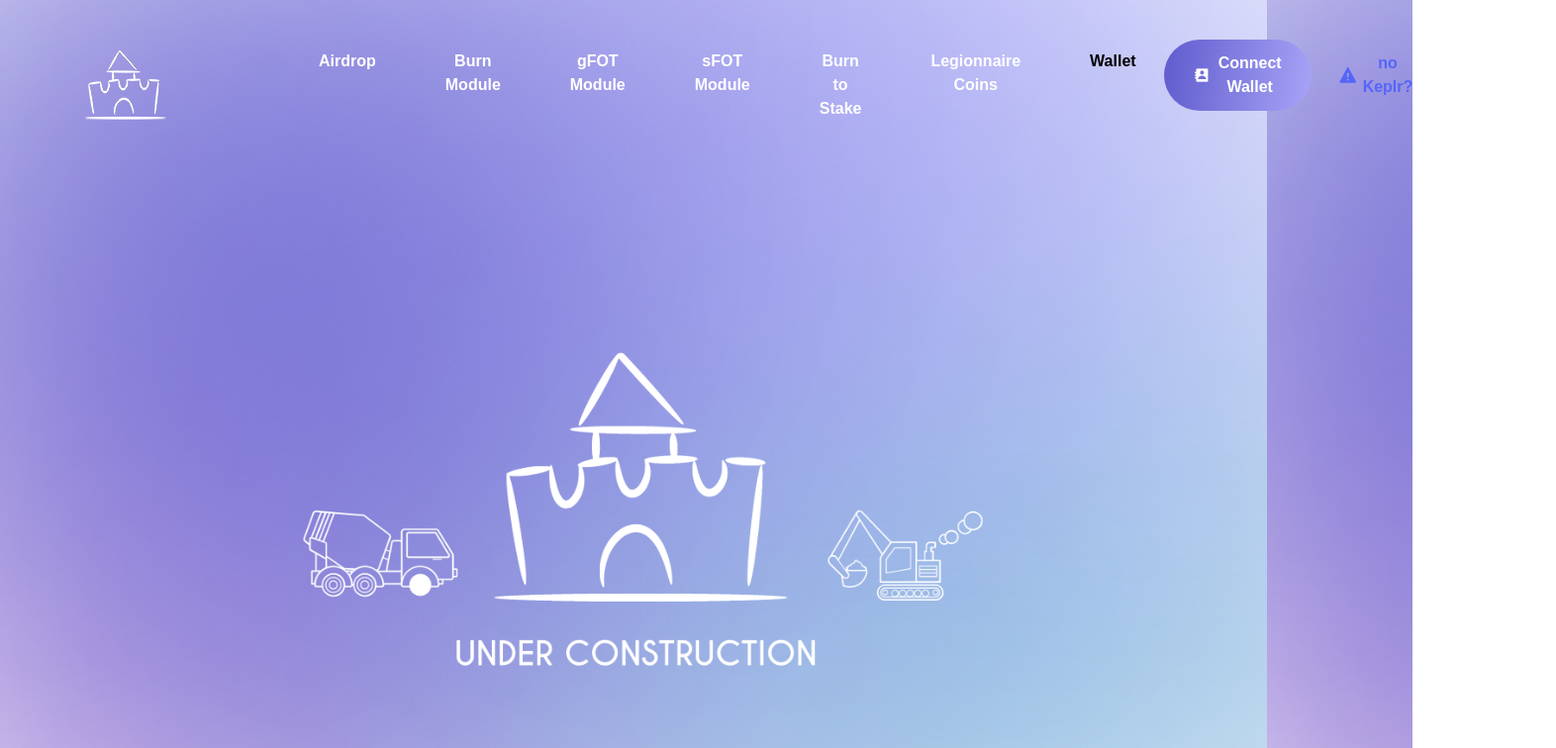
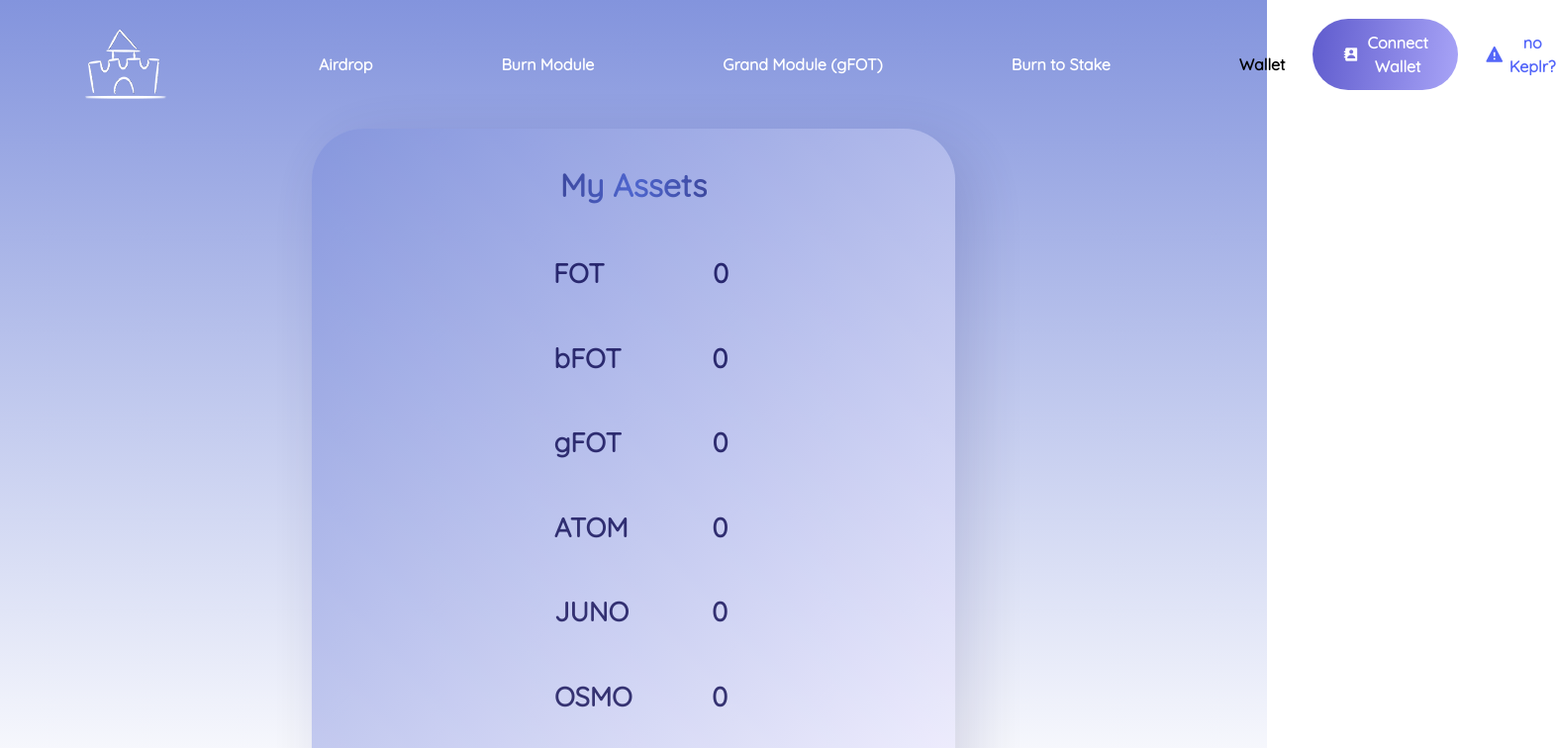
Before and after one commit to cryptooeros/Fortis-Oeconomia, a Next.js app: page /nwallet in a window 1280 px wide. Shown: the top 756 px of the page at 99% size, 1572 px wide, since content can reach past the window. Built offline with nearby package versions, Linux system fonts and the light colour scheme.

Commit message:
navbar-wallet

```diff
--- a/components/Layout/Navbar.tsx
+++ b/components/Layout/Navbar.tsx
@@ -99,7 +99,7 @@ const Navbar = () => {
               <ul className="navbar-nav">
                 <li className="nav-item">
                   <Link href="/airdrop" activeClassName="active">
-                    <a className="nav-link">Airdrop</a>
+                    <a className="nav-link" style={{whiteSpace:"nowrap"}}>Airdrop</a>
                   </Link>
                 </li>
                 {/*<li className="nav-item">
@@ -109,32 +109,32 @@ const Navbar = () => {
                   </li>*/}
                 <li className="nav-item">
                   <Link href="/burnmodule" activeClassName="active">
-                    <a className="nav-link">Burn Module</a>
+                    <a className="nav-link" style={{whiteSpace:"nowrap"}}>Burn Module</a>
                   </Link>
                 </li>
                 <li className="nav-item">
                   <Link href="/gFOTmodule" activeClassName="active">
-                    <a className="nav-link">gFOT Module</a>
+                    <a className="nav-link" style={{whiteSpace:"nowrap"}}>Grand Module (gFOT)</a>
                   </Link>
                 </li>
+                {/*<li className="nav-item">
+                  <Link href="/sFOTmodule" activeClassName="active">
+                    <a className="nav-link" style={{whiteSpace:"nowrap"}}>sFOT Module</a>
+                  </Link>
+                </li>*/}
                 <li className="nav-item">
-                  <Link href="/sFOTmodule" activeClassName="active">
-                    <a className="nav-link">sFOT Module</a>
+                  <Link href="/burntostake" activeClassName="active">
+                    <a className="nav-link" style={{whiteSpace:"nowrap"}}>Burn to Stake</a>
                   </Link>
                 </li>
-                <li className="nav-item">
-                  <Link href="/burntostake" activeClassName="active">
-                    <a className="nav-link">Burn to Stake</a>
+                {/*<li className="nav-item">
+                  <Link href="/legionnairecoins" activeClassName="active">
+                    <a className="nav-link" style={{whiteSpace:"nowrap"}}>Legionnaire Coins</a>
                   </Link>
-                </li>
-                <li className="nav-item">
-                  <Link href="/legionnairecoins" activeClassName="active">
-                    <a className="nav-link">Legionnaire Coins</a>
-                  </Link>
-                </li>
+                </li>*/}
                 <li className="nav-item">
                   <Link href="/nwallet" activeClassName="active">
-                    <a className="nav-link">Wallet</a>
+                    <a className="nav-link" style={{whiteSpace:"nowrap"}}>Wallet</a>
                   </Link>
                 </li>
               </ul>
--- a/pages/nwallet.tsx
+++ b/pages/nwallet.tsx
@@ -1,15 +1,83 @@
-
 const nwallet = () => {
   return (
-    <div className="container">
-              <img
-                src="/images/construction.png"
-                alt="image"
-                className="justify-left"
-                style={{ display: "block", marginLeft:"auto", marginRight:"auto", width: "750px", height:"750px" }}
-              />
+    <div style={{ width: "100%" }}>
+      <div className="container">
+        <div
+          className="currencyt-box"
+          style={{ height: "707px", width: "650px", top: "20px", bottom: "20px" }}
+        >
+          <div className="currencyt-selection">
+            <span className="wallet-title"
+              style={{
+                alignItems: "center",
+                fontWeight: "600",
+                fontSize: "32px",
+                lineHeight: "48px"
+              }}
+            >
+              My Assets
+            </span>
+            <div className="wallet-text">
+              <label className="wallet-label" style={{ fontSize: "27px" }}>
+                FOT
+                <span style={{
+                  marginLeft: "35%",
+                  fontSize: "27px"
+
+                }}> 0
+                </span>
+              </label>
+              <label className="wallet-label" style={{ fontSize: "27px" }} >
+                bFOT
+                <span style={{
+                  marginLeft: "31.5%",
+                  fontSize: "27px"
+                }}>
+                  0
+                </span>
+              </label>
+              <label className="wallet-label" style={{ fontSize: "27px" }} >
+                gFOT
+                <span style={{
+                  marginLeft: "31.5%",
+                  fontSize: "27px"
+                }}>
+                  0
+                </span>
+              </label>
+              <label className="wallet-label" style={{ fontSize: "27px" }} >
+                ATOM
+                <span style={{
+                  marginLeft: "29%",
+                  fontSize: "27px"
+                }}>
+                  0
+                </span>
+              </label>
+              <label className="wallet-label" style={{ fontSize: "27px" }}  >
+                JUNO
+                <span style={{
+                  marginLeft: "28.75%",
+                  fontSize: "27px"
+                }} >
+                  0
+                </span>
+              </label>
+              <label className="wallet-label" style={{ fontSize: "27px" }} >
+                OSMO
+                <span style={{
+                  marginLeft: "27.5%",
+                  fontSize: "27px"
+                }} >
+                  0
+                </span>
+              </label>
+            </div>
+          </div>
+        </div>
+      </div>
     </div>
-)
+  );
 };
 
 export default nwallet;
--- a/public/css/responsive.css
+++ b/public/css/responsive.css
@@ -2602,9 +2602,20 @@
   .trade-cryptocurrency-content p {
     font-size: 15px;
   }
-  .trade-cryptocurrency-box {
-    margin-left: 0;
-    margin-top: 35px;
+  .trade-cryptocurrency-box{
+    overflow: hidden;
+    display: block;
+    opacity: 0.8;
+    flex-direction: row;
+    justify-content: center;
+    align-items: center;
+    gap: 31.75px;
+    padding: 3%;
+    margin: auto;
+    width: 50%;
+    height: 30%;
+    position: relative;
+    top: 0;
   }
   .payment-method-list {
     margin-top: -15px;
@@ -2947,7 +2958,9 @@
 /* Min width 992px to Max width 1199px */
 @media only screen and (min-width: 992px) and (max-width: 1199px) {
   .navbar-area .container {
-    max-width: 960px;
+    max-width: 992px;
+    overflow: hidden;
+    font-size:small;
   }
   .navbar-area .container-fluid {
     max-width: 960px;
@@ -3252,9 +3265,20 @@
   .trade-cryptocurrency-content p {
     font-size: 16px;
   }
-  .trade-cryptocurrency-box {
-    padding: 30px;
-    margin-left: 0;
+  .trade-cryptocurrency-box{
+    overflow: hidden;
+    display: block;
+    opacity: 0.8;
+    flex-direction: row;
+    justify-content: center;
+    align-items: center;
+    gap: 31.75px;
+    padding: 3%;
+    margin: auto;
+    width: 50%;
+    height: 30%;
+    position: relative;
+    top: 0;
   }
   .payment-method-list li {
     padding: 5px;
@@ -3432,6 +3456,21 @@
     padding-left: 0;
     padding-right: 0;
   }
+  .trade-cryptocurrency-box{
+    overflow: hidden;
+    display: block;
+    opacity: 0.8;
+    flex-direction: row;
+    justify-content: center;
+    align-items: center;
+    gap: 31.75px;
+    padding: 3%;
+    margin: auto;
+    width: 50%;
+    height: 30%;
+    position: relative;
+    top: 0;
+  }
   .buy-sell-cryptocurrency-content .single-buy-sell-box {
     padding: 20px;
   }
```
Also changed, not shown: pages/burnmodule.tsx (indentation only), public/css/style.css, 1 other file (tests, documents, lock files or other folders).
